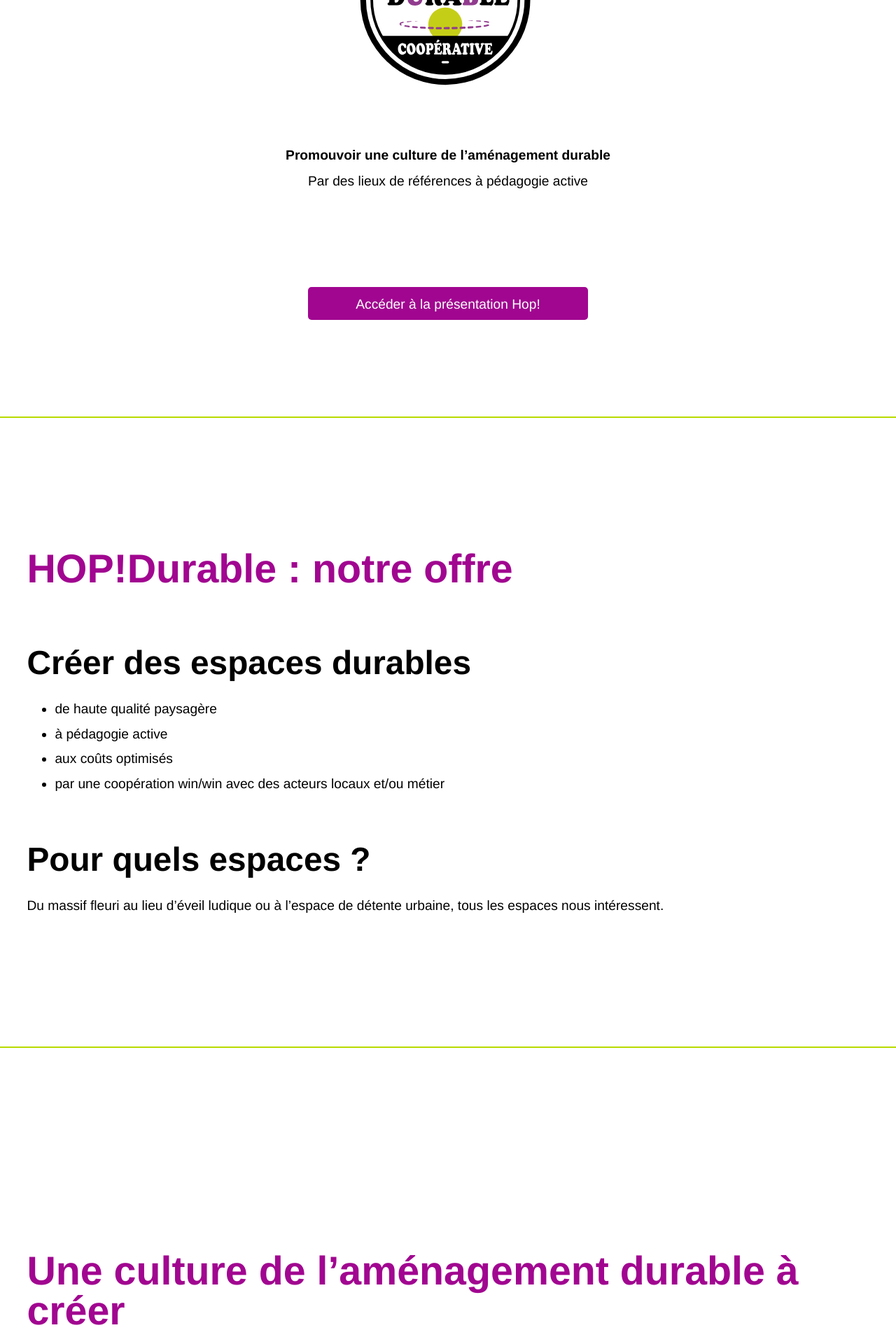
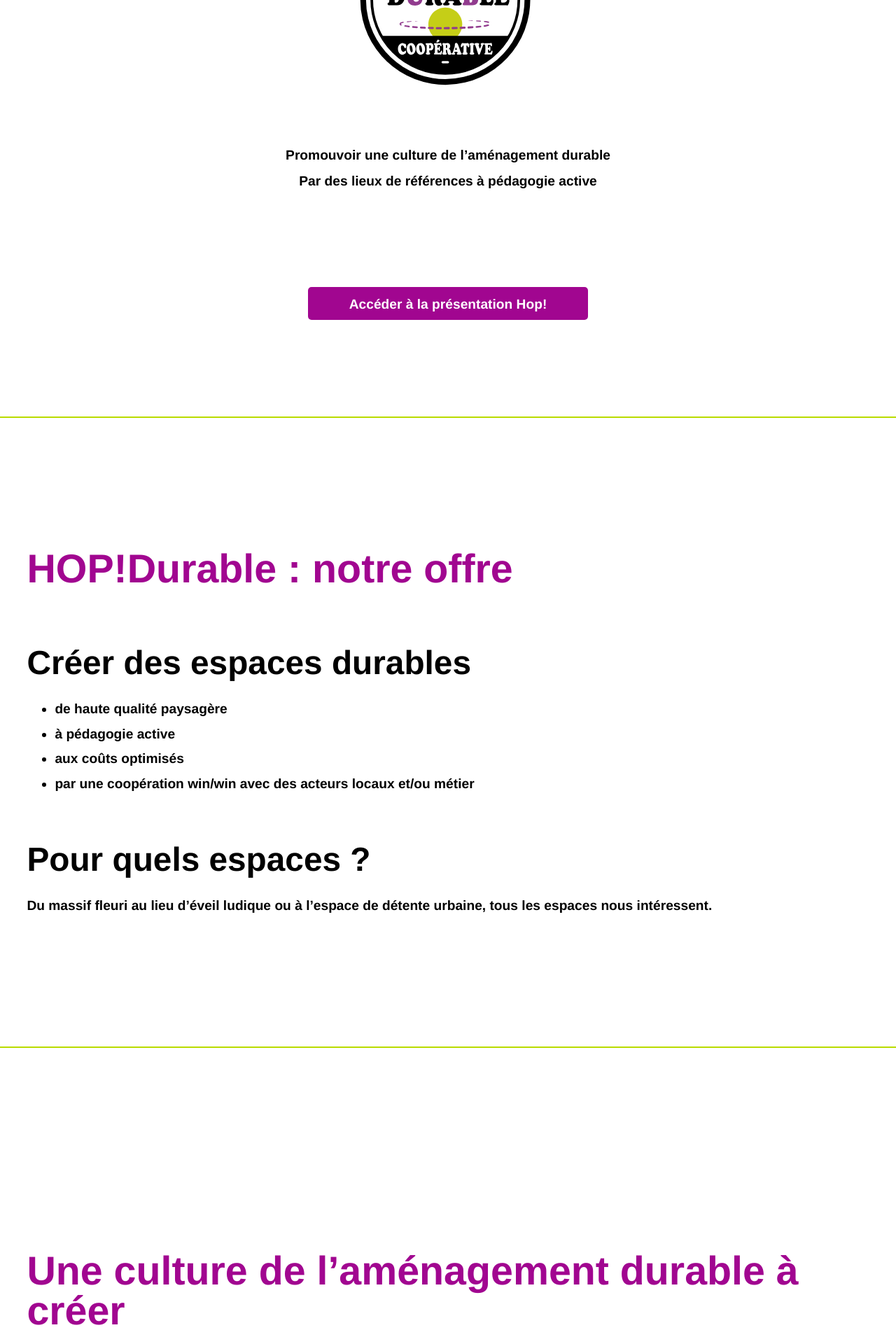
Before and after one commit to pierrenault/hopdurable.github.io, a Jekyll site: the page built from index.md, in a window 1280 px wide. Shown: the part 305-2225 px from the top of the page at 70% size. Built offline with Jekyll 4.4.1, drawn with Linux system fonts in a browser that asks for light colours.

Commit message:
Update _typography.scss

```diff
--- a/_sass/config/_typography.scss
+++ b/_sass/config/_typography.scss
@@ -35,7 +35,7 @@
 
 body {
   font-family: $base-font-family;
-  font-weight: 450;
+  font-weight: 600;
   font-size: $base-em * $ms0;
   line-height: $base * $ms2;
 }
```
